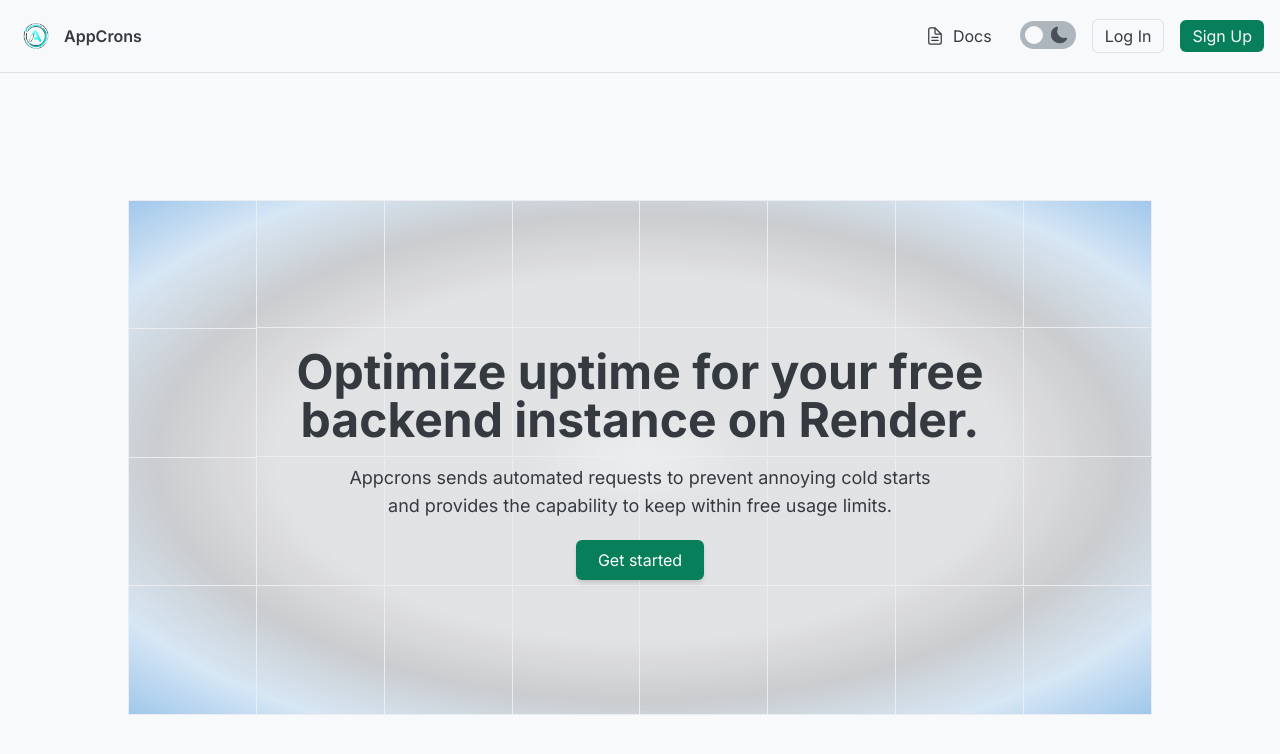
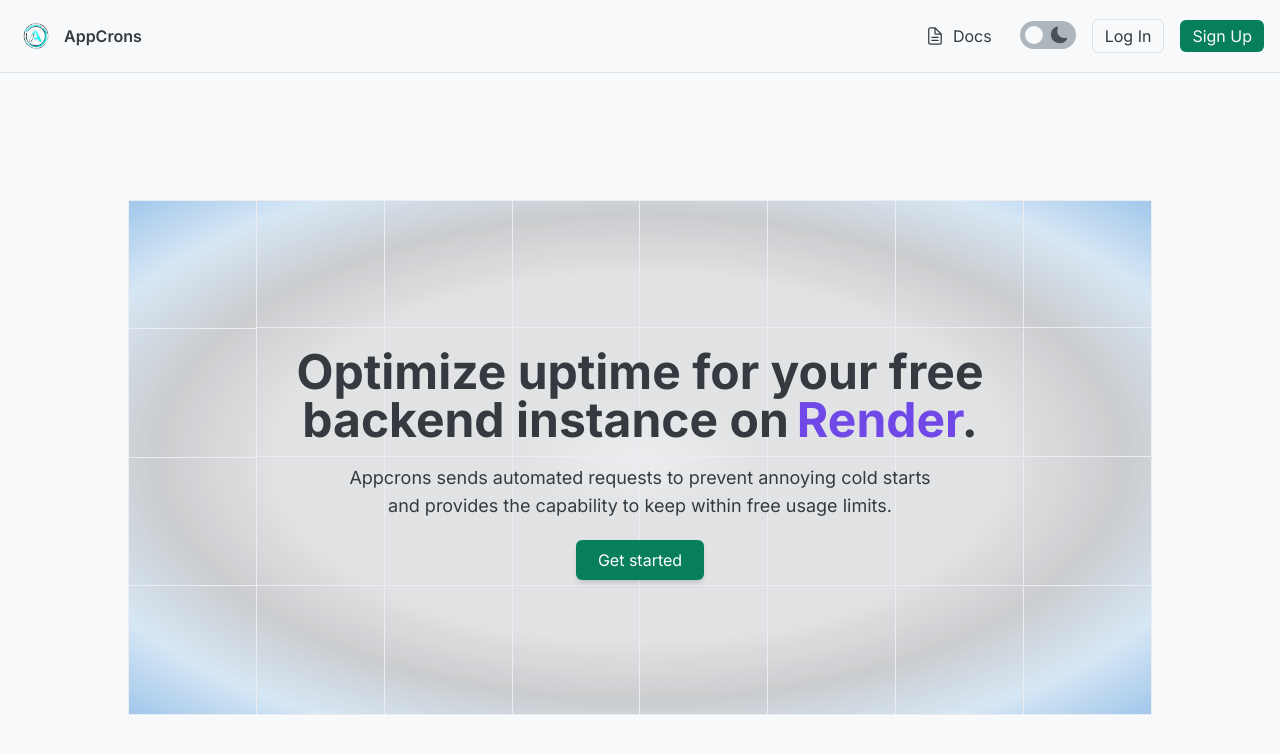
Before and after one commit to Tibz-Dankan/appcrons-web, a Next.js app: page / in a window 1280 px wide. Shown: the top 754 px of the page. Built offline with nearby package versions, Linux system fonts and the light colour scheme; no server answers.

Commit message:
feat: add link leading to render.com

```diff
--- a/src/app/page.tsx
+++ b/src/app/page.tsx
@@ -14,7 +14,14 @@
             max-w-[768px] gap-5 z-10 mt-[10%]"
           >
             <h1 className="w-full text-5xl font-bold text-center text-color-text-primary">
-              Optimize uptime for your free backend instance on Render.
+              Optimize uptime for your free backend instance on
+              <Link
+                href="https://render.com"
+                target="_blank"
+                rel="noopener noreferrer"
+              >
+                <span className="text-[#7048e8] ml-2">Render</span>.
+              </Link>
             </h1>
             <p className="text-center text-lg w-4/5">
               Appcrons sends automated requests to prevent annoying cold starts
```
